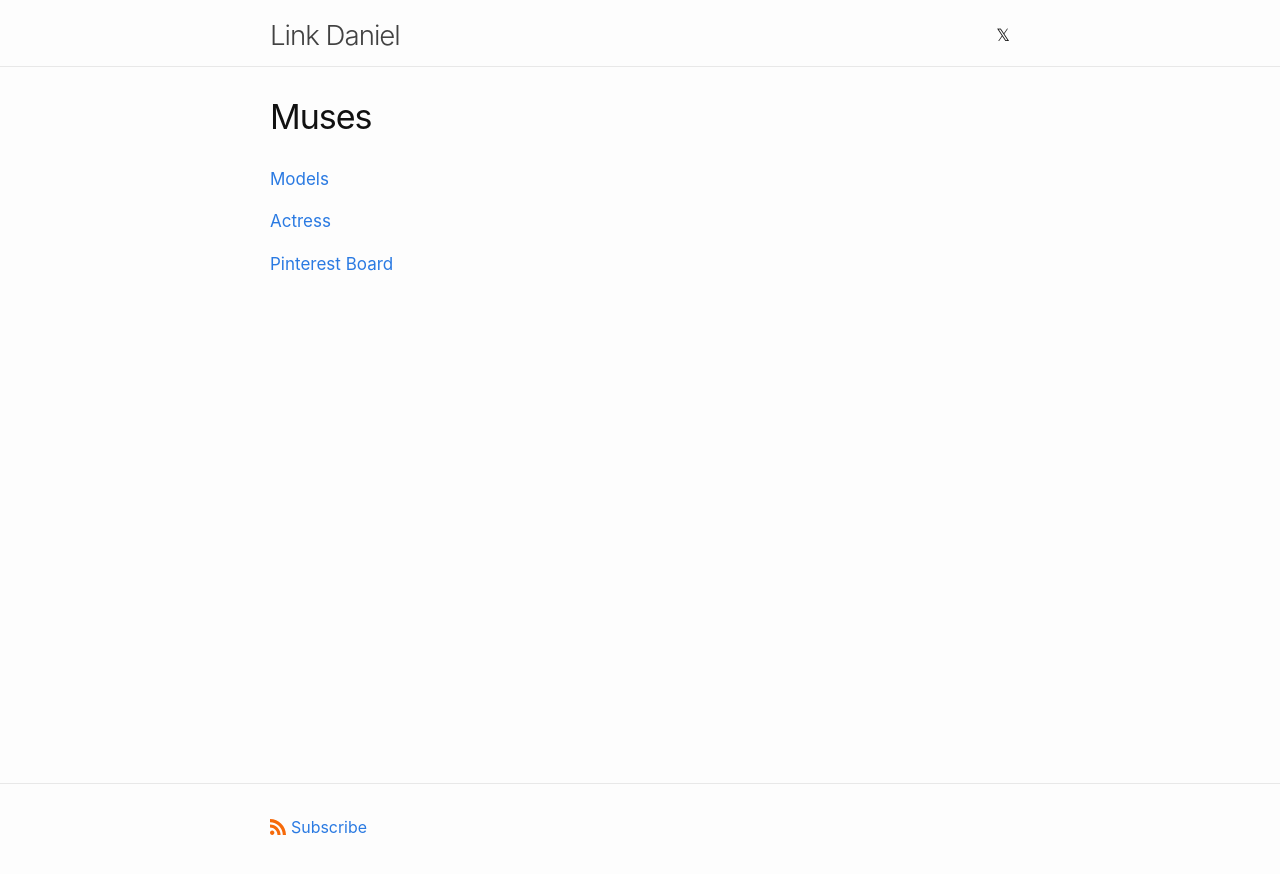
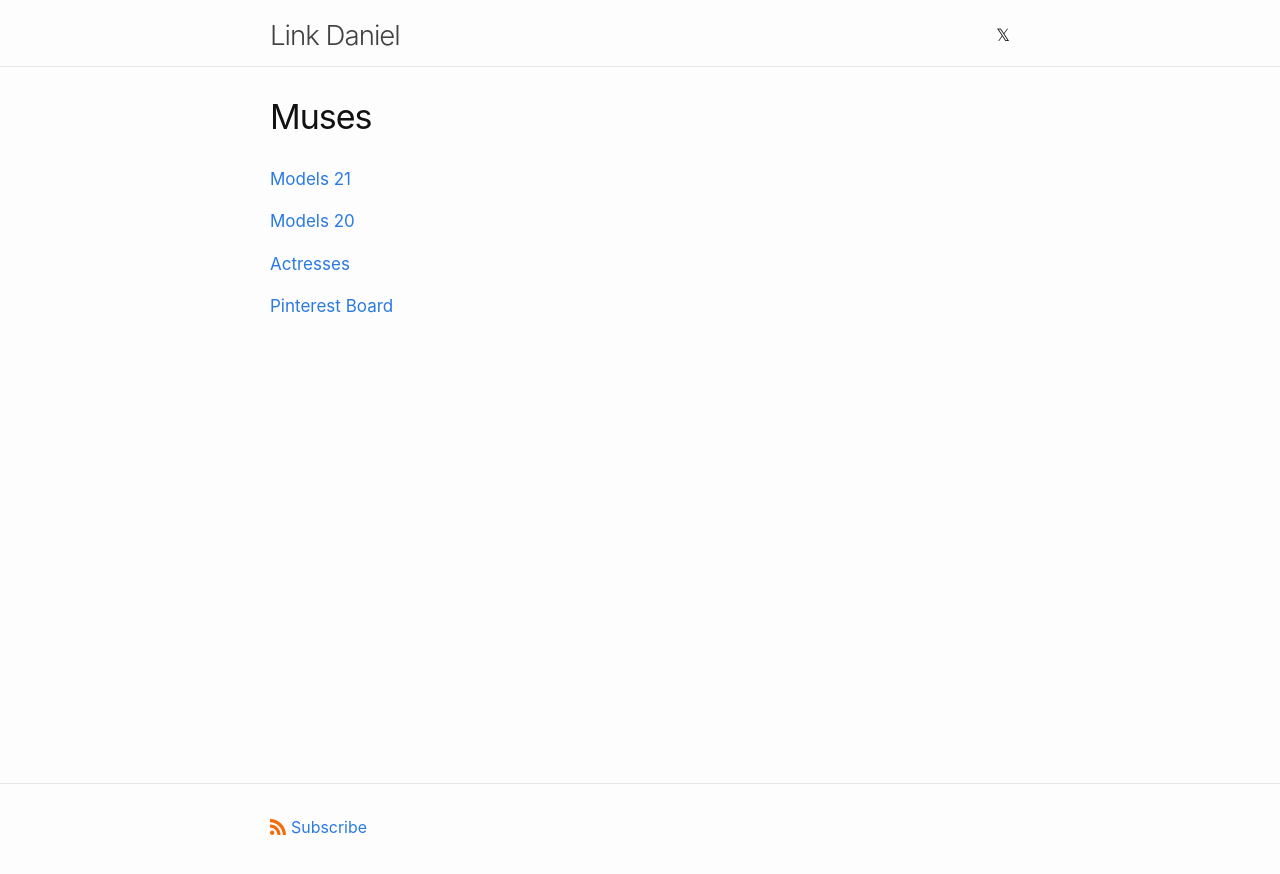
Before and after one commit to link-daniel/link.github.io, a Jekyll site: the page built from muses.md, in a window 1280 px wide. Shown: the top 874 px of the page. Built offline with Jekyll 4.4.1, drawn with Linux system fonts in a browser that asks for light colours.

Commit message:
Update muses.md

```diff
--- a/muses.md
+++ b/muses.md
@@ -5,10 +5,13 @@ permalink: /muses/
 ---
 
 
-<a href="https://models.com/lists/yfn2ltx8ll/">Models</a>
+<a href="https://models.com/lists/yfn2ltx8ll/">Models 21</a>
 <br>
 
-<a href="https://models.com/lists/yfnLFgPUY3/people">Actress</a>
+<a href="https://models.com/lists/yfn2ltx8ll/">Models 20</a>
+<br>
+
+<a href="https://www.imdb.com/list/ls594944120">Actresses</a>
 <br>
 
 <a href="https://www.pinterest.com/linkxdaniel/muses/">Pinterest Board</a>
```
